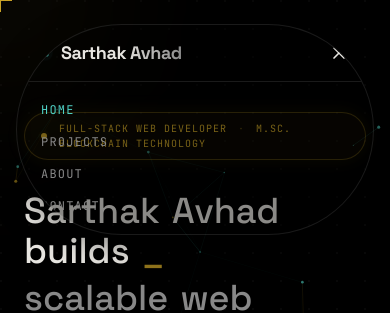
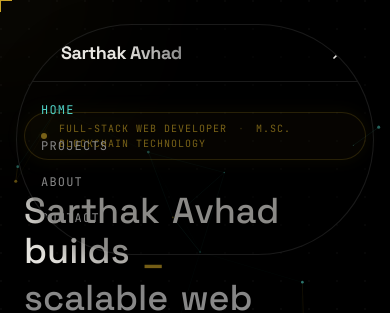
Before and after one commit to sarthakavahd/My-Protfolio, a Next.js app: page / in a window 390 px wide. Both pictures are taken after a click on the button "Open". Shown: the top 313 px of the page. Built offline with nearby package versions, Linux system fonts and the light colour scheme.

Commit message:
fix: mobile nav menu no longer clips contact link

```diff
--- a/src/components/Navbar.tsx
+++ b/src/components/Navbar.tsx
@@ -126,9 +126,10 @@ export default function Navbar() {
               animate={{ height: "auto", opacity: 1 }}
               exit={{ height: 0, opacity: 0 }}
               transition={{ duration: 0.35, ease: [0.22, 1, 0.36, 1] as const }}
-              className="overflow-hidden md:hidden"
+              style={{ overflow: "hidden" }}
+              className="md:hidden"
             >
-              <ul className="flex flex-col gap-4 border-t border-white/10 px-6 py-5 font-mono text-xs uppercase tracking-widest">
+              <ul className="flex flex-col gap-5 border-t border-white/10 px-6 pt-5 pb-7 font-mono text-xs uppercase tracking-widest">
                 {links.map((l, i) => (
                   <motion.li
                     key={l.href}
```
